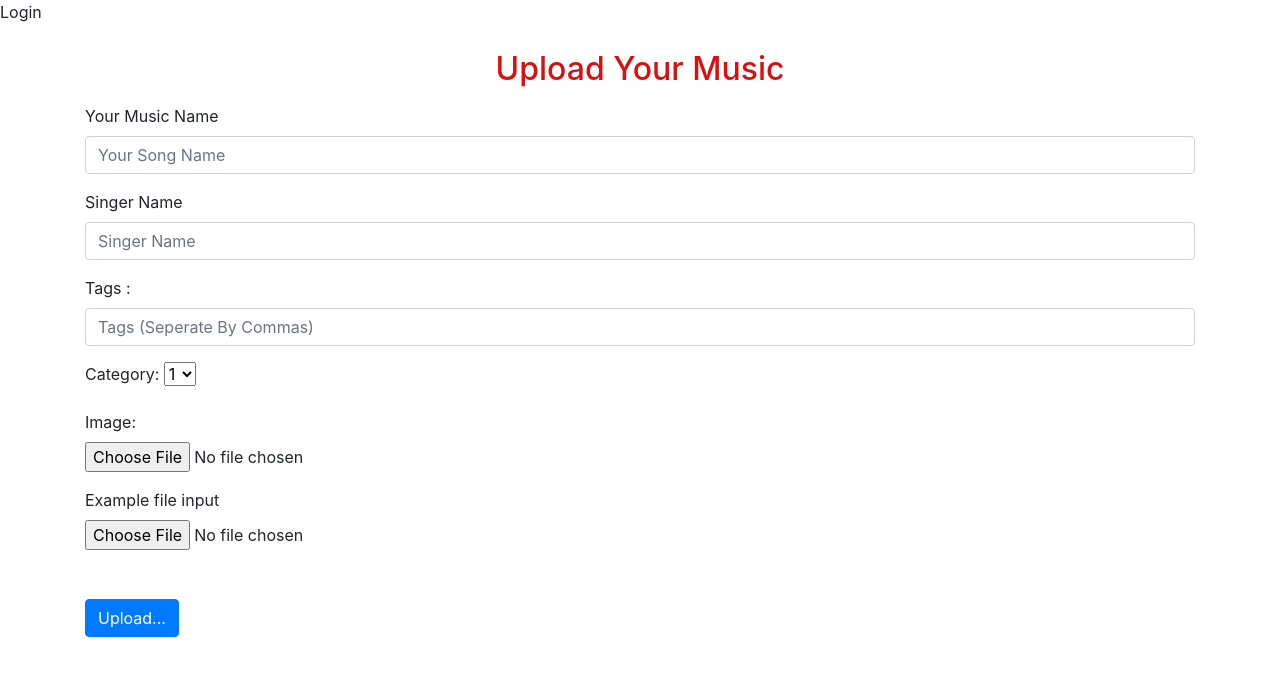
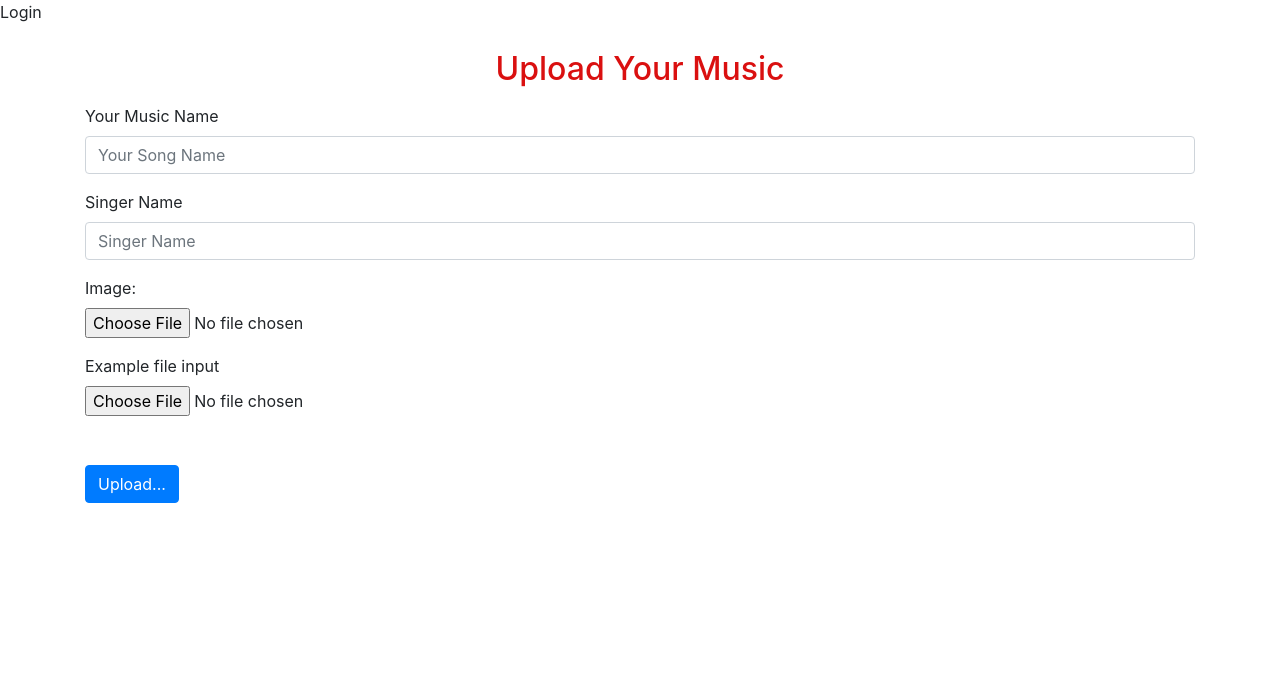
Before and after one commit to Doan-Tri-Linh/LapTrinhWeb, a Django app: page /upload/ in a window 1280 px wide. Shown: the top 676 px of the page. Run offline with Django 3.2, Linux system fonts and the light colour scheme; data comes from the database, SQL or seed files in the repository; both versions use the stored data as it was after the commit; some libraries are stand-ins or nearby versions.

Commit message:
update playsit and your Channel

```diff
--- a/LTWEB/music/musicbeats/admin.py
+++ b/LTWEB/music/musicbeats/admin.py
@@ -1,5 +1,5 @@
 from django.contrib import admin
-from .models import Song,WatchLater,History,Channel,Category
+from .models import Song, Song_channel,WatchLater,History,Channel,Category
 from mptt.admin import DraggableMPTTAdmin
 # Register your models here.
 
@@ -46,3 +46,4 @@ admin.site.register(Song),
 admin.site.register(WatchLater),
 admin.site.register(History),
 admin.site.register(Channel),
+admin.site.register(Song_channel),
--- a/LTWEB/music/musicbeats/models.py
+++ b/LTWEB/music/musicbeats/models.py
@@ -52,3 +52,15 @@ class Channel(models.Model):
     channel_id = models.AutoField(primary_key=True)
     name = models.CharField(max_length=1000)
     music = models.CharField(max_length=1000)
+
+
+
+class Song_channel(models.Model):
+    song_id = models.AutoField(primary_key=True)
+    name = models.CharField(max_length=200)
+    singer = models.CharField(max_length=200)
+    image = models.ImageField(upload_to='images')
+    song = models.FileField(upload_to='images')
+
+    def __str__(self) :
+        return self.name
--- a/LTWEB/music/musicbeats/templates/musicbeats/base.html
+++ b/LTWEB/music/musicbeats/templates/musicbeats/base.html
@@ -13,6 +13,8 @@
   <script src="/media/images/soundmanagerv297a-20170601/script/soundmanager2.js"></script>
   <title>{% block title %} {% endblock %}</title>
 </head>
+
+
 
 <body>
   {% load static %}
@@ -63,7 +65,7 @@
       <div class="dropdown-menu" aria-labelledby="navbarDropdown">
         <a class="dropdown-item" onclick="logout()">Logout</a>
         <a class="dropdown-item" href="/c/{{ request.user }}">Your Chanel</a>
-        <a class="dropdown-item" href="/watchlater/">WatchLater</a>
+        <a class="dropdown-item" href="/watchlater/">Your Playlist</a>
         <a class="dropdown-item" href="/history/">History</a>
         <a class="dropdown-item" href="/upload/">Upload Music</a>
 
--- a/LTWEB/music/musicbeats/templates/musicbeats/songpost.html
+++ b/LTWEB/music/musicbeats/templates/musicbeats/songpost.html
@@ -32,12 +32,13 @@
 
                     <div class="row" style="padding-top: 2%;">
                         <div class="row">
-                        <a download href="{{song.song.url}}" > <button class="btn btn-outline-danger"> Dowload Song  </button></a>
+                            <a download href="{{song.song.url}}"> <button class="btn btn-outline-danger"> Dowload Song
+                                </button></a>
 
                             <form action="/watchlater/" method="POST">
                                 {% csrf_token %}
                                 <input type="hidden" name="video_id" value="{{song.song_id}}">
-                        <button type="submit" class="btn btn-outline-danger"> Add to watch later  </button>
+                                <button type="submit" class="btn btn-outline-danger"> Add to playlist </button>
 
                             </form>
                         </div>
--- a/LTWEB/music/musicbeats/templates/musicbeats/upload.html
+++ b/LTWEB/music/musicbeats/templates/musicbeats/upload.html
@@ -28,24 +28,6 @@
             <input type="text" class="form-control" id="exampleInputEmail1" aria-describedby="emailHelp" name="singer" placeholder="Singer Name">
           </div>
 
-
-          <div class="form-group">
-            <label for="exampleInputEmail1">Tags :</label>
-            <input type="text" class="form-control" id="exampleInputEmail1" aria-describedby="emailHelp" name="tag" placeholder="Tags (Seperate By Commas)">
-          </div>
-
-          <div class="form-group">
-            <label for="exampleInputEmail1">Category:</label>
-
-              <select name="category" id="cars">
-                {% for i in category %}
-                <option value={{i.title}}>{{i.id}}</option>
-
-                {% endfor %}
-              </select>
-          </div>
-
-
           <div class="form-group">
             <label for="exampleFormControlFile1">Image:</label>
             <input type="file" class="form-control-file" id="exampleFormControlFile1" name="image">
--- a/LTWEB/music/musicbeats/urls.py
+++ b/LTWEB/music/musicbeats/urls.py
@@ -16,5 +16,6 @@ urlpatterns = [
     path('upload/',views.upload,name="upload"),
     path('search/',views.search,name="search"),
     path('category/<int:id>/<slug:slug>', views.category_music, name='category_music'),
+    path('song_channel/<int:id>',views.songpost_channel, name="songpost_channel"),
 
 ]
--- a/LTWEB/music/musicbeats/views.py
+++ b/LTWEB/music/musicbeats/views.py
@@ -1,7 +1,7 @@
 from os import name
 from django.core.checks import messages
 from django.shortcuts import render
-from . models import History, Song,WatchLater,Channel,Category
+from . models import History, Song, Song_channel,WatchLater,Channel,Category
 from django.contrib.auth.models import User
 from django.contrib.auth import authenticate, login, logout
 from django.shortcuts import redirect
@@ -137,29 +137,26 @@ def history(request):
     category = Category.objects.all()
     return render(request,'musicbeats/history.html',{'history':song,'category':category})
 
+
 def channel(request,channel):
     chan = Channel.objects.filter(name=channel).first()
     video_ids = str(chan.music).split(" ")[1:]
     preserved = Case(*[When(pk=pk, then=pos) for pos, pk in enumerate(video_ids)])
-    song = Song.objects.filter(song_id__in=video_ids).order_by(preserved)
-    category = Category.objects.all()
+    song = Song_channel.objects.filter(song_id__in=video_ids).order_by(preserved)
 
-    return render(request,'musicbeats/channel.html',{'channel':chan,'song':song,'category':category})
+    return render(request,'musicbeats/channel.html',{'channel':chan,'song_channel':song})
+
 
 
 def upload(request):
-    category = Category.objects.all()
-
     if request.method == "POST":
         name = request.POST['name']
         singer = request.POST['singer']
-        tag = request.POST['tag']
         image = request.FILES['image']
-        category = request.POST['category']
 
         song1 = request.FILES['file']
 
-        song_model = Song(name=name, singer=singer, tags=tag, image=image, song=song1,category=1)
+        song_model = Song_channel(name=name, singer=singer, image=image, song=song1,)
         song_model.save()
 
         print(song_model)
@@ -172,7 +169,7 @@ def upload(request):
             i.music += f" {music_id}"
             i.save()
 
-    return render(request, "musicbeats/upload.html",{'category':category})
+    return render(request, "musicbeats/upload.html")
 
 def search(request):
     category = Category.objects.all()
@@ -196,3 +193,12 @@ def category_music(request,id,slug):
     }
 
     return render(request,'musicbeats/category_music.html',context)
+
+
+def songpost_channel(request, id):
+
+    song = Song_channel.objects.filter(song_id=id).first()
+    context = {
+        'song': song,
+    }
+    return render(request, 'musicbeats/songpost_channel.html', context)
```
Also changed, not shown: LTWEB/music/musicbeats/templates/musicbeats/channel.html (+33 -13 lines), LTWEB/music/musicbeats/templates/musicbeats/songpost_channel.html (added, +38 -0 lines), LTWEB/music/db.sqlite3, LTWEB/music/musicbeats/migrations/0007_song_channel.py (added), LTWEB/music/uploads/images/22643264_520806414938974_1019958672_o_5BHb880.jpg (added), 1 other file. Lines whose indentation alone changed are shown as unchanged.
